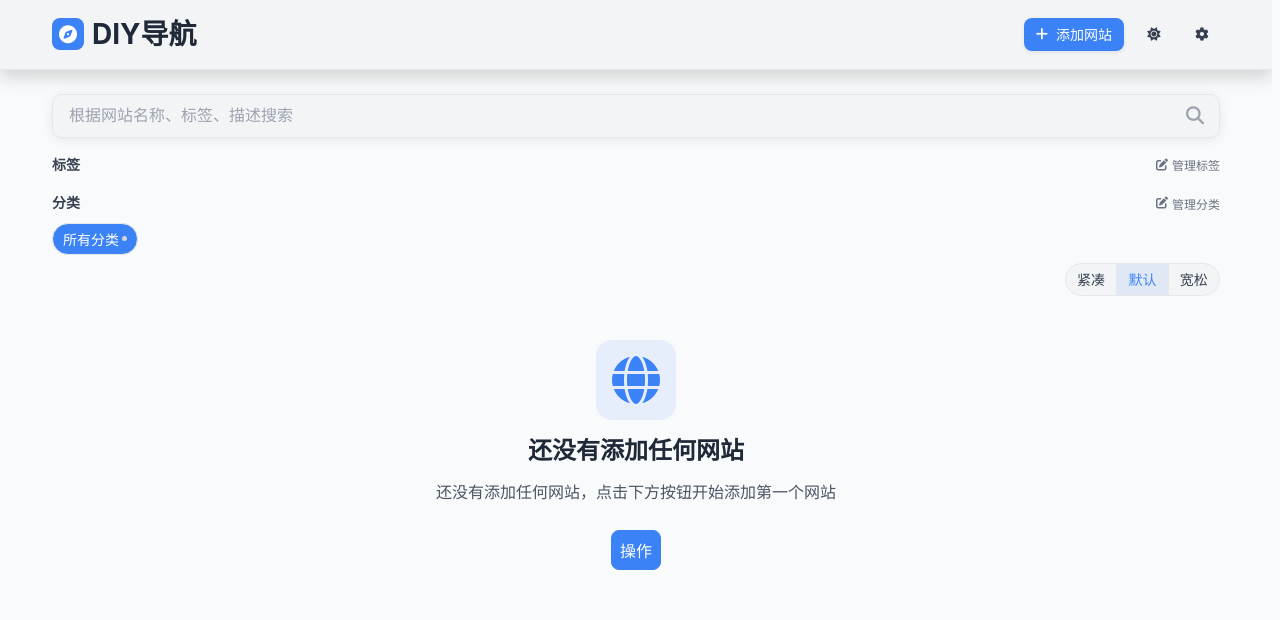
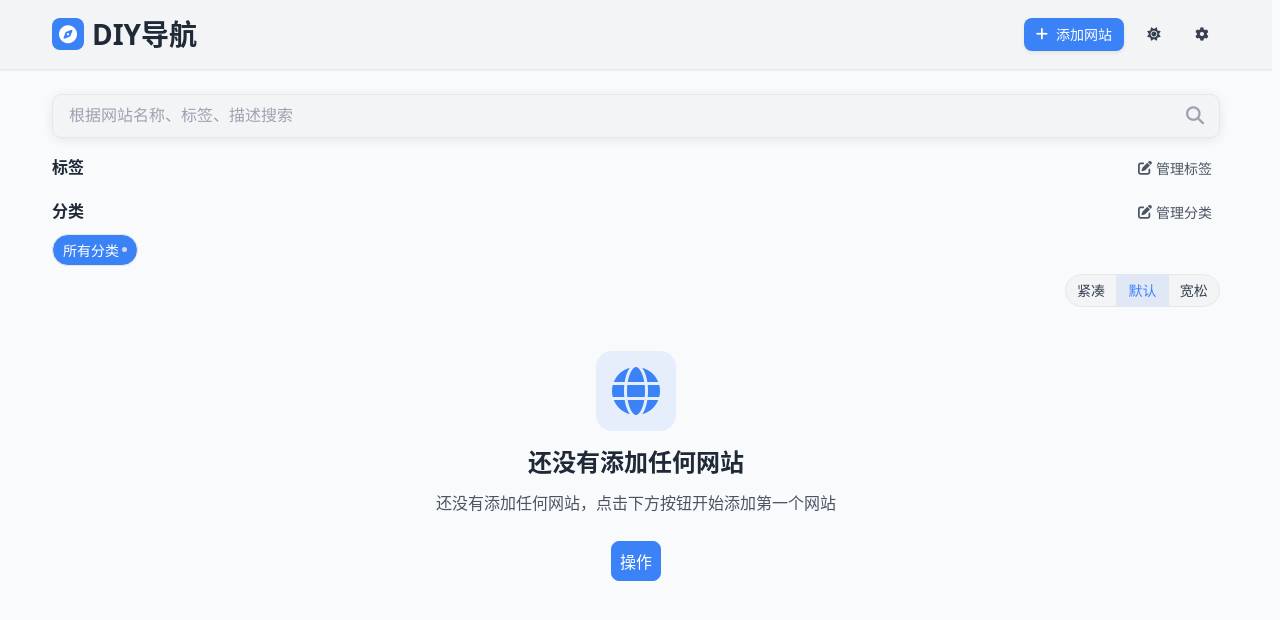
Before and after one commit to slightlee/diy-nav-web, a Vue app: page / in a window 1280 px wide. Shown: the top 620 px of the page. Built offline with nearby package versions, Linux system fonts and the light colour scheme.

Commit message:
style(styles): 更新字体系统和样式变量，优化文本渲染
- 扩展字体栈以支持更多中文字体
- 添加字体平滑和文本渲染优化属性
- 引入新的字体大小变量并重构相关组件样式
- 统一使用CSS变量管理字体大小和粗细

```diff
--- a/src/components/SearchSection.vue
+++ b/src/components/SearchSection.vue
@@ -316,7 +316,7 @@ const onDragEnd = () => {
   padding: 0.75rem 2.75rem 0.75rem 1rem;
   border: 1px solid var(--color-border);
   border-radius: 10px;
-  font-size: 1rem;
+  font-size: var(--font-size-base);
   background-color: var(--color-neutral-100);
   box-shadow: 0 2px 12px rgba(0, 0, 0, 0.08);
   transition: all 0.2s ease-in-out;
@@ -340,7 +340,7 @@ const onDragEnd = () => {
   background: none;
   border: none;
   color: var(--color-neutral-400);
-  font-size: 1.125rem;
+  font-size: var(--font-size-lg);
   cursor: pointer;
   transition: color 0.2s;
 
@@ -361,24 +361,27 @@ const onDragEnd = () => {
 }
 
 .filter-label {
-  font-size: var(--font-size-sm);
-  font-weight: 600;
-  color: var(--color-neutral-700);
+  font-size: var(--font-size-base);
+  font-weight: var(--font-weight-semibold);
+  color: var(--color-neutral-800);
 }
 
 .manage-tags-btn,
 .manage-categories-btn,
 .clear-tags-btn {
-  font-size: var(--font-size-xs);
-  color: var(--color-neutral-500);
+  font-size: var(--font-size-sm);
+  color: var(--color-neutral-600);
   display: flex;
   align-items: center;
-  background: none;
+  background: transparent;
   border: none;
+  padding: 4px 8px;
+  border-radius: var(--radius-pill);
   cursor: pointer;
-  transition: color 0.2s;
+  transition: background-color var(--transition-fast), color var(--transition-fast);
 
   &:hover {
+    background-color: var(--color-neutral-200);
     color: var(--color-primary);
   }
 
@@ -422,7 +425,7 @@ const onDragEnd = () => {
 
   .tag-remove-icon {
     margin-left: 3px;
-    font-size: 0.75rem;
+    font-size: var(--font-size-xs);
     opacity: 0.7;
     transition: opacity 0.2s;
 
@@ -541,7 +544,7 @@ const onDragEnd = () => {
   display: flex;
   align-items: center;
   justify-content: center;
-  font-size: 1.125rem;
+  font-size: var(--font-size-lg);
 }
 
 .search-results-section {
@@ -555,7 +558,7 @@ const onDragEnd = () => {
   margin-bottom: 0.75rem;
 
   h3 {
-    font-size: 1.125rem;
+    font-size: var(--font-size-lg);
     font-weight: 600;
     color: var(--color-neutral-800);
     margin: 0;
@@ -563,7 +566,7 @@ const onDragEnd = () => {
 }
 
 .clear-search-btn {
-  font-size: 0.875rem;
+  font-size: var(--font-size-sm);
   color: var(--color-neutral-600);
   background: none;
   border: none;
--- a/src/components/header/HeaderBar.vue
+++ b/src/components/header/HeaderBar.vue
@@ -169,7 +169,7 @@ onUnmounted(() => {
 .header {
   background-color: var(--color-neutral-100);
   border-bottom: 1px solid var(--color-border);
-  box-shadow: var(--shadow-lg);
+  box-shadow: var(--shadow-xs);
   position: sticky;
   top: 0;
   z-index: 100;
@@ -199,11 +199,11 @@ onUnmounted(() => {
   display: flex;
   align-items: center;
   justify-content: center;
-  font-size: 1.125rem;
+  font-size: var(--font-size-lg);
 }
 
 .app-title {
-  font-size: clamp(1.25rem, 2.5vw, 1.75rem);
+  font-size: var(--font-size-title);
   font-weight: bold;
   color: var(--color-neutral-800);
   margin: 0;
@@ -224,7 +224,7 @@ onUnmounted(() => {
   display: flex;
   align-items: center;
   gap: 0.5rem;
-  font-size: 0.875rem;
+  font-size: var(--font-size-sm);
   font-weight: 500;
   cursor: pointer;
   transition: all var(--transition-fast);
@@ -270,7 +270,7 @@ onUnmounted(() => {
   box-shadow: var(--shadow-lg);
   padding: 6px 10px;
   z-index: 60;
-  font-size: 0.8125rem;
+  font-size: var(--font-size-sm);
   color: var(--color-neutral-700);
   display: inline-flex;
   align-items: center;
@@ -284,7 +284,7 @@ onUnmounted(() => {
 
 .theme-hover-tooltip .active {
   color: var(--color-primary);
-  font-weight: 600;
+  font-weight: var(--font-weight-semibold);
   background-color: rgba(var(--color-primary-rgb), 0.06);
   border-radius: 4px;
   padding: 0 6px;
@@ -331,7 +331,7 @@ onUnmounted(() => {
   padding: 8px 16px;
   color: var(--color-neutral-700);
   text-decoration: none;
-  font-size: 0.875rem;
+  font-size: var(--font-size-sm);
   transition: background-color var(--transition-fast);
 
   &:hover {
--- a/src/styles/main.scss
+++ b/src/styles/main.scss
@@ -17,6 +17,9 @@ body {
   color: var(--color-neutral-800);
   line-height: 1.6;
   min-height: 100vh;
+  -webkit-font-smoothing: antialiased;
+  -moz-osx-font-smoothing: grayscale;
+  text-rendering: optimizeLegibility;
 }
 html {
   scrollbar-gutter: stable;
@@ -113,6 +116,8 @@ html {
   --opacity-disabled: #{$opacity-disabled};
   --opacity-hover: #{$opacity-hover};
   --opacity-focus: #{$opacity-focus};
+
+  --font-size-title: clamp(1.25rem, 2.5vw, 1.75rem);
 
 }
 
@@ -226,3 +231,13 @@ html {
     font-size: 16px;
   }
 }
+
+.text-xs { font-size: var(--font-size-xs); }
+.text-sm { font-size: var(--font-size-sm); }
+.text-base { font-size: var(--font-size-base); }
+.text-lg { font-size: var(--font-size-lg); }
+.text-xl { font-size: var(--font-size-xl); }
+.heading-1 { font-size: var(--font-size-title); font-weight: var(--font-weight-bold); line-height: var(--line-height-tight); }
+.heading-2 { font-size: var(--font-size-xl); font-weight: var(--font-weight-semibold); line-height: var(--line-height-tight); }
+.heading-3 { font-size: var(--font-size-lg); font-weight: var(--font-weight-semibold); line-height: var(--line-height-tight); }
+.text-muted { color: var(--color-neutral-600); }
--- a/src/styles/variables.scss
+++ b/src/styles/variables.scss
@@ -6,7 +6,7 @@ $spacing-2: calc(#{$spacing-unit} * 2);
 $spacing-3: calc(#{$spacing-unit} * 3);
 
 // 字体系统
-$font-family-sans: -apple-system, BlinkMacSystemFont, 'Segoe UI', Roboto, 'Helvetica Neue', Arial, sans-serif;
+$font-family-sans: system-ui, -apple-system, BlinkMacSystemFont, 'Segoe UI', Roboto, 'PingFang SC', 'Hiragino Sans GB', 'Microsoft YaHei', 'Noto Sans CJK SC', 'Source Han Sans SC', 'Helvetica Neue', Arial, 'Noto Sans', sans-serif;
 $font-family-serif: 'Georgia', 'Times New Roman', Times, serif;
 $font-family-mono: 'SF Mono', Monaco, Consolas, 'Liberation Mono', 'Courier New', monospace;
 
```
